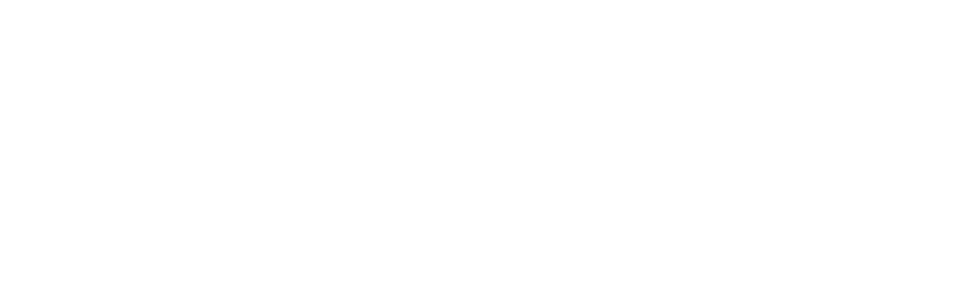
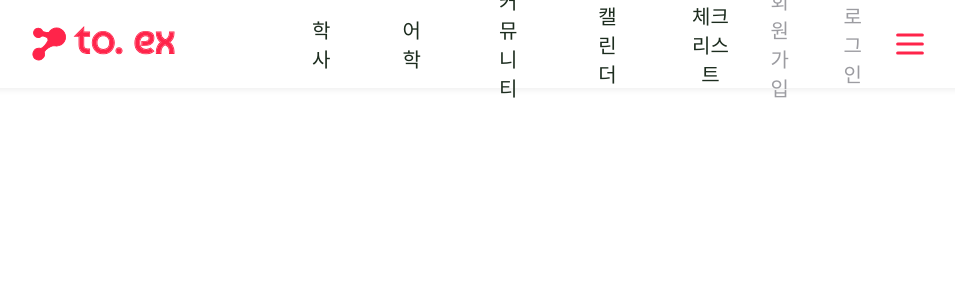
Before and after one commit to to-ex/Frontend, a React (Create React App) app: page / in a window 1280 px wide. Shown: the top 300 px of the page, without its empty margins (160-1115 px from the left). Built offline with nearby package versions, Linux system fonts and the light colour scheme.

Commit message:
Feat: Header 구현

```diff
--- a/src/App.jsx
+++ b/src/App.jsx
@@ -1,9 +1,14 @@
 import "./App.css";
 import { ThemeProvider } from "styled-components";
 import { Theme } from "./styles/Theme";
+import Header from "./components/Header";
 
 function App() {
-  return <ThemeProvider theme={Theme}></ThemeProvider>;
+  return (
+    <ThemeProvider theme={Theme}>
+      <Header />
+    </ThemeProvider>
+  );
 }
 
 export default App;
--- /dev/null
+++ b/src/components/Header.jsx
@@ -0,0 +1,98 @@
+import styled from "styled-components";
+import logo from "../assets/images/logo.svg";
+import Category from "../assets/images/category.svg";
+import TabBar from "./TabBar";
+import { useNavigate } from "react-router-dom";
+import Tab from "./Tab";
+
+const Header = () => {
+  const navigate = useNavigate();
+
+  return (
+    <BackGround>
+      <Container>
+        <LogoImg src={logo} alt="LogoImg" onClick={() => navigate("/")} />
+        <MainTabBar>
+          <TabBar
+            tabs={[
+              {
+                id: 0,
+                title: "학사",
+                url: "/",
+              },
+              {
+                id: 1,
+                title: "어학",
+                url: "/",
+              },
+              {
+                id: 2,
+                title: "커뮤니티",
+                url: "/",
+              },
+              {
+                id: 3,
+                title: "캘린더",
+                url: "/",
+              },
+              {
+                id: 4,
+                title: "체크리스트",
+                url: "/",
+              },
+            ]}
+          />
+        </MainTabBar>
+        <SideTabBar>
+          <Tab color="GRAY" onClick={() => navigate("/")}>
+            회원가입
+          </Tab>
+          <Tab color="GRAY" onClick={() => navigate("/")}>
+            로그인
+          </Tab>
+          <CategoryImg
+            src={Category}
+            alt="CategoryImg"
+            onClick={() => navigate("/")}
+          />
+        </SideTabBar>
+      </Container>
+    </BackGround>
+  );
+};
+
+export default Header;
+const BackGround = styled.div`
+  width: 100%;
+  height: 88px;
+  display: flex;
+  align-items: center;
+  background-color: ${({ theme }) => theme.colors.WHITE};
+  box-shadow: 4px 0 8px rgba(0, 0, 0, 0.1);
+`;
+
+const Container = styled.div`
+  width: 100%;
+  margin: 12px 192px;
+  display: flex;
+  justify-content: space-between;
+`;
+
+const LogoImg = styled.img`
+  width: 144px;
+`;
+
+const MainTabBar = styled.div`
+  color: ${({ theme }) => theme.colors.RED02};
+  display: flex;
+  margin-left: 120px;
+`;
+
+const SideTabBar = styled.div`
+  display: flex;
+  gap: 10px;
+`;
+
+const CategoryImg = styled.img`
+  width: 36px;
+`;
--- /dev/null
+++ b/src/components/Tab.jsx
@@ -0,0 +1,20 @@
+import styled from "styled-components";
+
+const Tab = ({ children, color }) => {
+  return <Button color={color}>{children}</Button>;
+};
+
+export default Tab;
+
+const Button = styled.button`
+  background-color: transparent;
+  color: ${({ theme, color }) =>
+    color === "GRAY" ? theme.colors.GRAY02 : theme.colors.BLACK};
+  font-size: 20px;
+  border: none;
+  margin: 10px 10px;
+
+  &:hover {
+    color: ${({ theme }) => theme.colors.RED04};
+  }
+`;
--- /dev/null
+++ b/src/components/TabBar.jsx
@@ -0,0 +1,24 @@
+import styled from "styled-components";
+import { useNavigate } from "react-router-dom";
+import Tab from "./Tab";
+
+const TabBar = ({ tabs }) => {
+  const navigate = useNavigate();
+
+  return (
+    <Container>
+      {tabs.map((tab) => (
+        <Tab key={tab.id} onClick={() => navigate(tab.url)}>
+          {tab.title}
+        </Tab>
+      ))}
+    </Container>
+  );
+};
+
+export default TabBar;
+
+const Container = styled.div`
+  display: flex;
+  gap: 40px;
+`;
--- a/src/index.js
+++ b/src/index.js
@@ -1,13 +1,16 @@
-import React from 'react';
-import ReactDOM from 'react-dom/client';
-import './index.css';
-import App from './App';
-import reportWebVitals from './reportWebVitals';
+import React from "react";
+import ReactDOM from "react-dom/client";
+import "./index.css";
+import App from "./App";
+import reportWebVitals from "./reportWebVitals";
+import { BrowserRouter } from "react-router-dom";
 
-const root = ReactDOM.createRoot(document.getElementById('root'));
+const root = ReactDOM.createRoot(document.getElementById("root"));
 root.render(
   <React.StrictMode>
-    <App />
+    <BrowserRouter>
+      <App />
+    </BrowserRouter>
   </React.StrictMode>
 );
 
```
Also changed, not shown: src/assets/images/category.svg (added).
